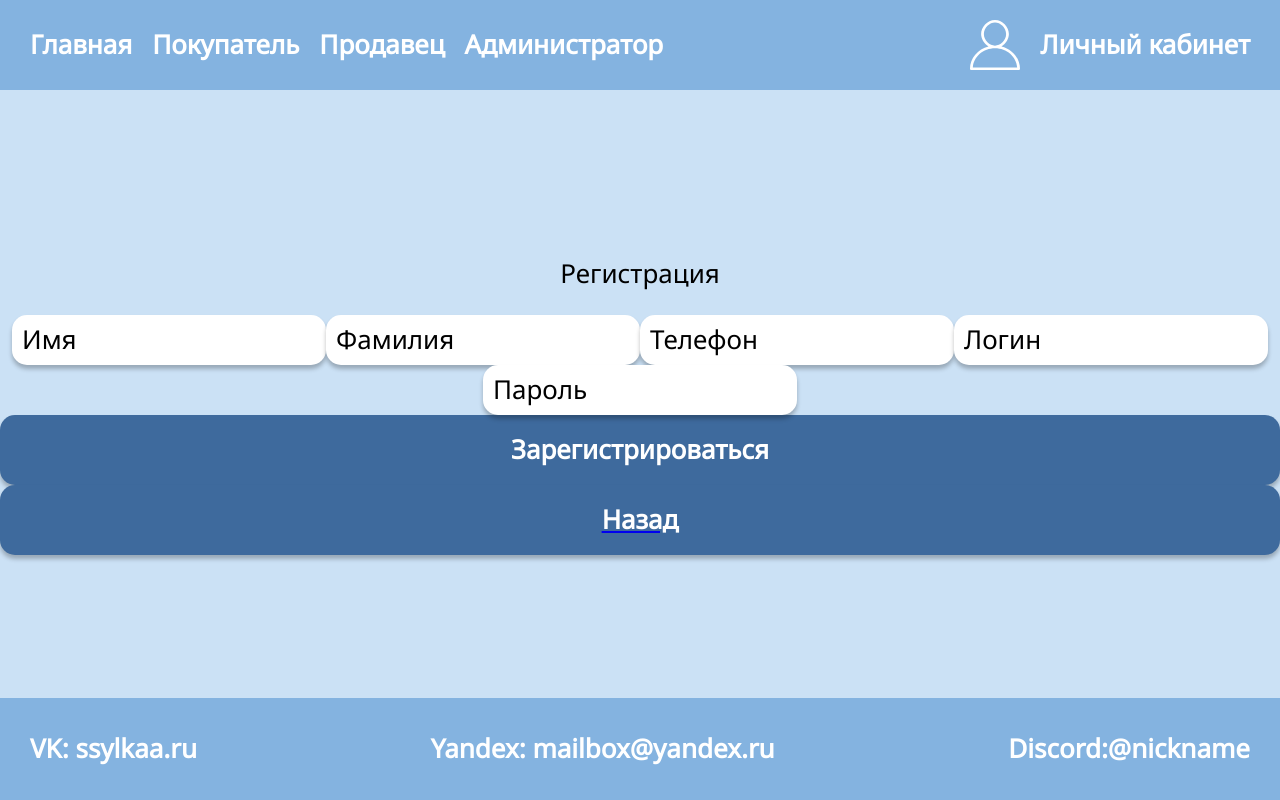
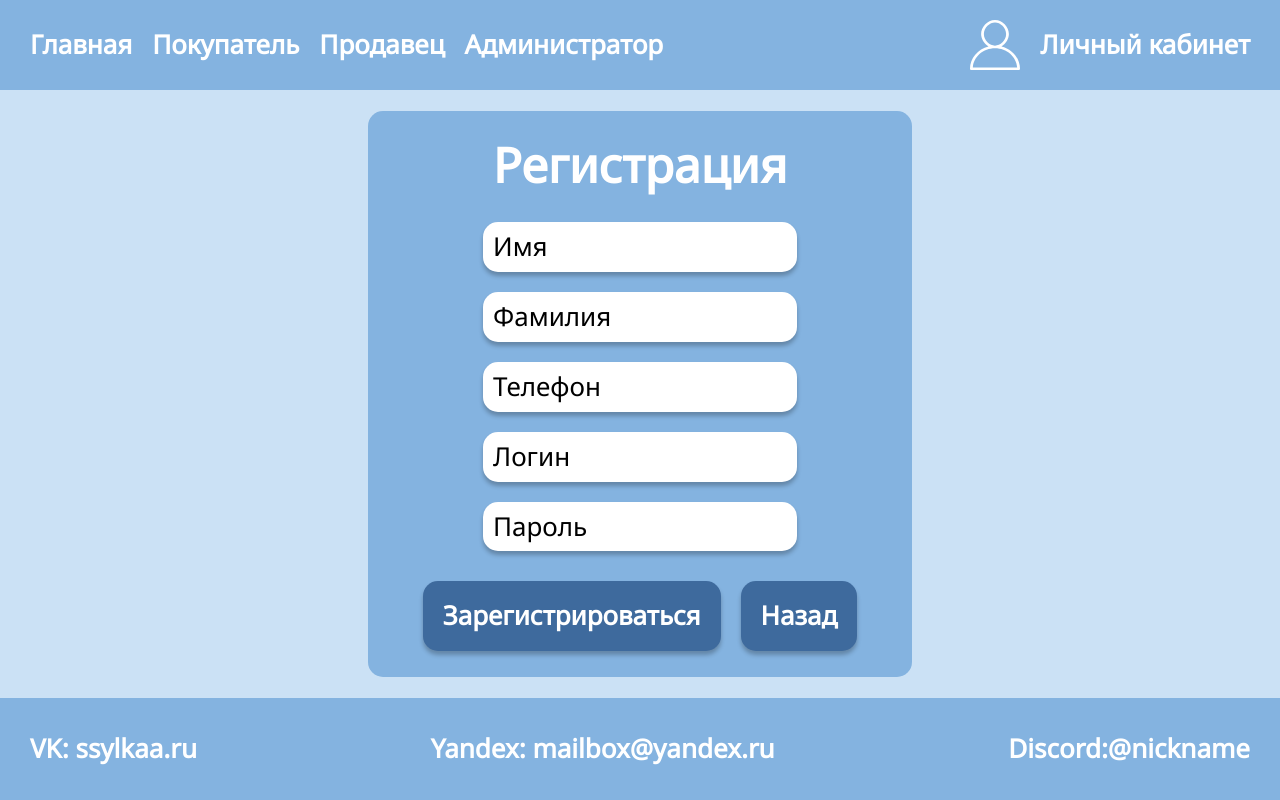
Before and after one commit to Danon12n/TSD_project, a React (Create React App) app in the folder client/: page /register in a window 1280 px wide. Built offline with nearby package versions, Linux system fonts and the light colour scheme; no server answers.

Commit message:
Add login and register styles
Добавлены стили для форм логина и регистрации

```diff
--- a/client/src/pages/login/login-page.module.css
+++ b/client/src/pages/login/login-page.module.css
@@ -0,0 +1,42 @@
+.LoginPageContent {
+    display: flex;
+    align-items: center;
+    justify-content: space-between;
+    flex-direction: column;
+
+    background: var(--primary-color-regular);
+
+    border-radius: 15px;
+
+    padding: 26px 55px;
+    gap: 40px;
+}
+
+.LoginPageContent p {
+    font-weight: bold;
+    font-size: 48px;
+    color: white;
+    font-family: "Noto Sans";
+    margin: 0;
+}
+
+.inputsWrapper {
+    display: flex;
+    align-items: center;
+    justify-content: space-between;
+    flex-direction: column;
+    gap: 38px;
+}
+.buttonsWrapper {
+    display: flex;
+    justify-content: space-between;
+    align-items: center;
+
+    gap: 20px;
+    width: 100%;
+}
+
+.Link {
+    text-decoration: none;
+    color: white;
+}
--- a/client/src/pages/register/register-page.module.css
+++ b/client/src/pages/register/register-page.module.css
@@ -0,0 +1,40 @@
+.RegisterPageContent {
+    display: flex;
+    align-items: center;
+    justify-content: space-between;
+    flex-direction: column;
+
+    background: var(--primary-color-regular);
+
+    border-radius: 15px;
+
+    padding: 26px 55px;
+    gap: 30px;
+}
+
+.RegisterPageContent p {
+    font-weight: bold;
+    font-size: 48px;
+    color: white;
+    font-family: "Noto Sans";
+    margin: 0;
+}
+
+.inputsWrapper {
+    display: flex;
+    align-items: center;
+    justify-content: space-between;
+    flex-direction: column;
+    gap: 20px;
+}
+.buttonsWrapper {
+    display: flex;
+    align-items: center;
+    justify-content: space-between;
+    gap: 20px;
+    width: 100%;
+}
+.Link {
+    text-decoration: none;
+    color: white;
+}
```
